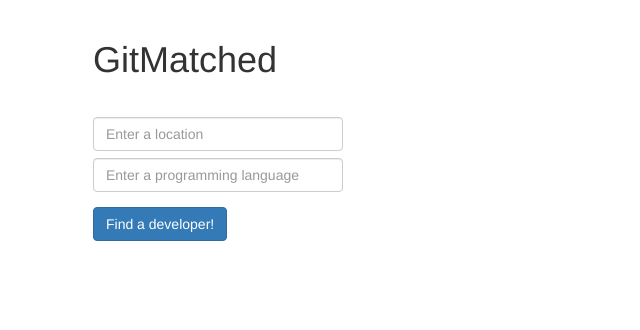
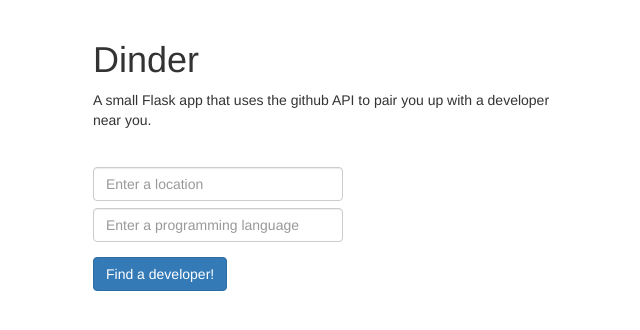
Before and after one commit to JoshMilo/Dinder, a Flask app: page / in a window 1280 px wide. Shown: the top 330 px of the page, without its empty margins (312-952 px from the left). Run offline with Flask 2, Linux system fonts and the light colour scheme; some libraries are stand-ins or nearby versions.

Commit message:
adding content

```diff
--- a/templates/index.html
+++ b/templates/index.html
@@ -9,7 +9,8 @@
   <body>
     <div class="container">
 
-        <h1>GitMatched</h1>
+        <h1>Dinder</h1>
+        <p>A small Flask app that uses the github API to pair you up with a developer near you.</p>
         <br>
         <form role="form" method="post" onsubmit="return false">
             <div class="form-group">
```
Also changed, not shown: main.css (added).
